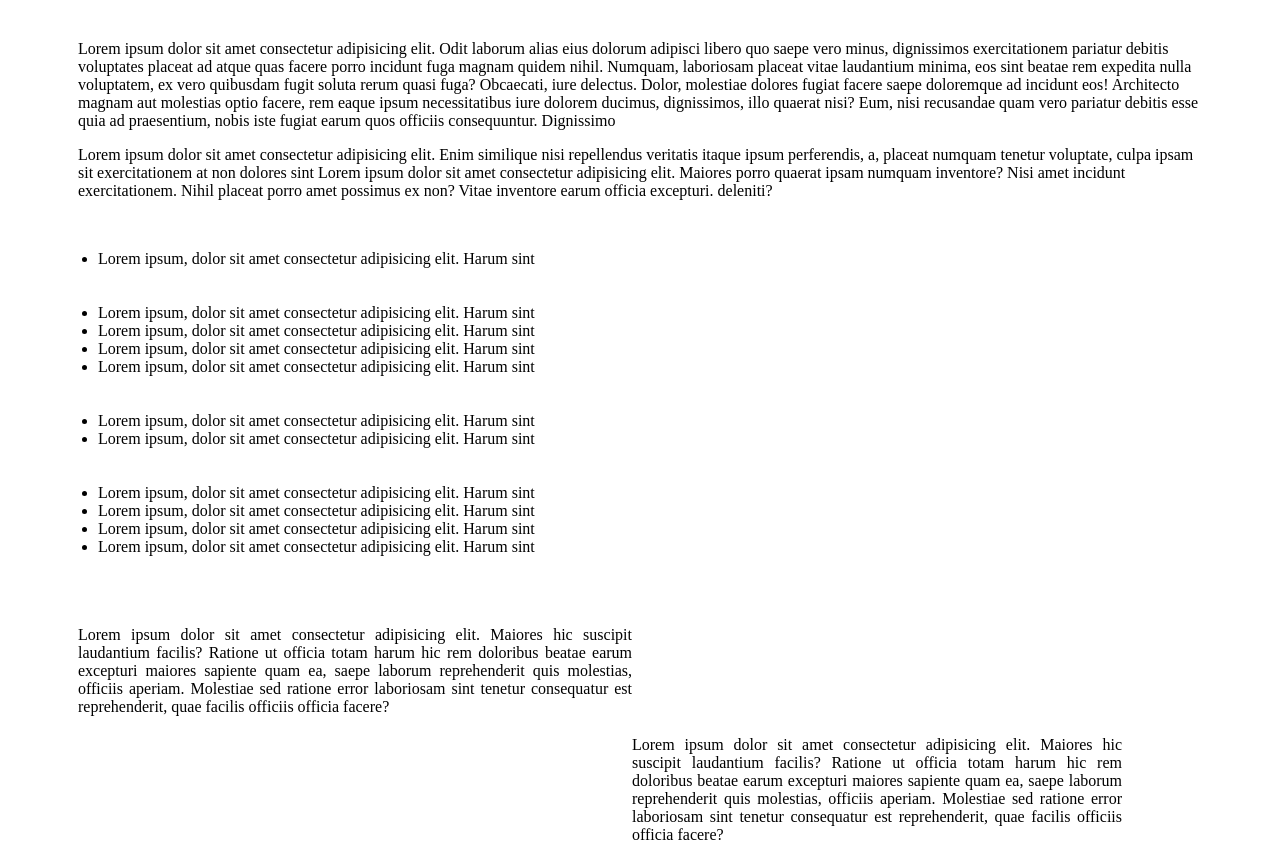
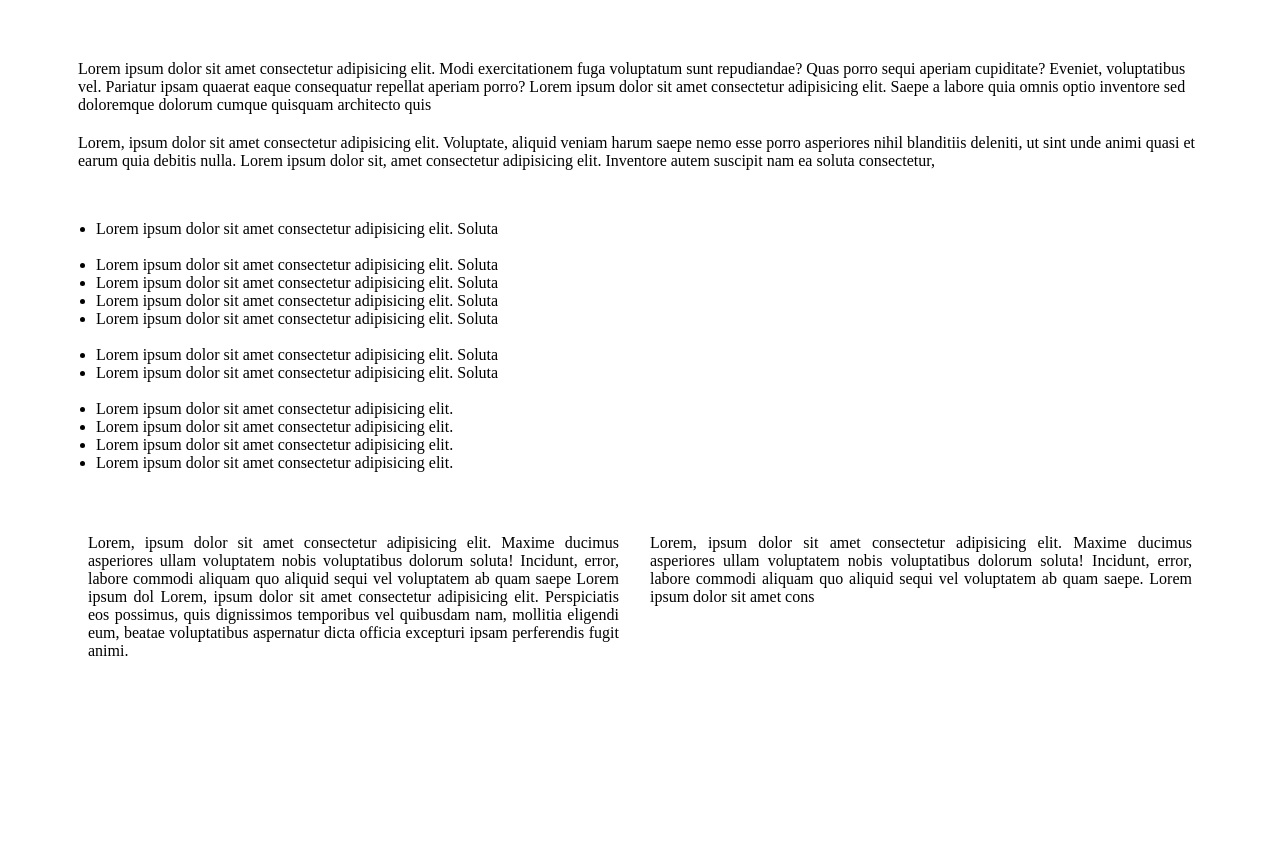
Before and after one commit to AbhishekCedcoss/Template1, a plain HTML site: page Index.html in a window 1280 px wide. After the commit the page ends 800 px from the top, so only its background shows below. Drawn offline with Linux system fonts and the light colour scheme.

Commit message:
Test~Pass

```diff
--- a/Index.html
+++ b/Index.html
@@ -1,115 +1,87 @@
 <!DOCTYPE html>
 <html lang="en">
   <head>
-    <title>Index</title>
+    <meta charset="UTF-8" />
+    <meta http-equiv="X-UA-Compatible" content="IE=edge" />
+    <meta name="viewport" content="width=device-width, initial-scale=1.0" />
+    <title>Template Design</title>
   </head>
   <body>
-    <div style="margin-top: 40px; margin-left: 70px; margin-right: 70px">
-      <p>
-        Lorem ipsum dolor sit amet consectetur adipisicing elit. Odit laborum
-        alias eius dolorum adipisci libero quo saepe vero minus, dignissimos
-        exercitationem pariatur debitis voluptates placeat ad atque quas facere
-        porro incidunt fuga magnam quidem nihil. Numquam, laboriosam placeat
-        vitae laudantium minima, eos sint beatae rem expedita nulla voluptatem,
-        ex vero quibusdam fugit soluta rerum quasi fuga? Obcaecati, iure
-        delectus. Dolor, molestiae dolores fugiat facere saepe doloremque ad
-        incidunt eos! Architecto magnam aut molestias optio facere, rem eaque
-        ipsum necessitatibus iure dolorem ducimus, dignissimos, illo quaerat
-        nisi? Eum, nisi recusandae quam vero pariatur debitis esse quia ad
-        praesentium, nobis iste fugiat earum quos officiis consequuntur.
-        Dignissimo
-      </p>
+    <div
+      style="
+        margin-left: 70px;
+        margin-right: 70px;
+        margin-top: 60px;
+        margin-bottom: 20px;
+      "
+    >
+      Lorem ipsum dolor sit amet consectetur adipisicing elit. Modi
+      exercitationem fuga voluptatum sunt repudiandae? Quas porro sequi aperiam
+      cupiditate? Eveniet, voluptatibus vel. Pariatur ipsam quaerat eaque
+      consequatur repellat aperiam porro? Lorem ipsum dolor sit amet consectetur
+      adipisicing elit. Saepe a labore quia omnis optio inventore sed doloremque
+      dolorum cumque quisquam architecto quis
     </div>
-    <div style="margin-top: 10px; margin-left: 70px; margin-right: 70px">
-      <p>
-        Lorem ipsum dolor sit amet consectetur adipisicing elit. Enim similique
-        nisi repellendus veritatis itaque ipsum perferendis, a, placeat numquam
-        tenetur voluptate, culpa ipsam sit exercitationem at non dolores sint
-        Lorem ipsum dolor sit amet consectetur adipisicing elit. Maiores porro
-        quaerat ipsam numquam inventore? Nisi amet incidunt exercitationem.
-        Nihil placeat porro amet possimus ex non? Vitae inventore earum officia
-        excepturi. deleniti?
-      </p>
+    <div style="margin-top: 5px; margin-left: 70px; margin-right: 70px">
+      Lorem, ipsum dolor sit amet consectetur adipisicing elit. Voluptate,
+      aliquid veniam harum saepe nemo esse porro asperiores nihil blanditiis
+      deleniti, ut sint unde animi quasi et earum quia debitis nulla. Lorem
+      ipsum dolor sit, amet consectetur adipisicing elit. Inventore autem
+      suscipit nam ea soluta consectetur,
     </div>
-    <div style="margin-top: 50px; margin-left: 50px; margin-right: 70px">
+    <div style="margin-top: 50px; margin-left: 48px; margin-right: 70px">
       <ul>
-        <li>
-          Lorem ipsum, dolor sit amet consectetur adipisicing elit. Harum sint
-        </li>
+        <li>Lorem ipsum dolor sit amet consectetur adipisicing elit. Soluta</li>
+        <br />
+        <li>Lorem ipsum dolor sit amet consectetur adipisicing elit. Soluta</li>
+        <li>Lorem ipsum dolor sit amet consectetur adipisicing elit. Soluta</li>
+        <li>Lorem ipsum dolor sit amet consectetur adipisicing elit. Soluta</li>
+        <li>Lorem ipsum dolor sit amet consectetur adipisicing elit. Soluta</li>
+        <br />
+        <li>Lorem ipsum dolor sit amet consectetur adipisicing elit. Soluta</li>
+        <li>Lorem ipsum dolor sit amet consectetur adipisicing elit. Soluta</li>
+        <br />
+        <li>Lorem ipsum dolor sit amet consectetur adipisicing elit. </li>
+        <li>Lorem ipsum dolor sit amet consectetur adipisicing elit. </li>
+        <li>Lorem ipsum dolor sit amet consectetur adipisicing elit. </li>
+        <li>Lorem ipsum dolor sit amet consectetur adipisicing elit. </li>
+      </ul>
       <br />
       <br />
-        <li>
-          Lorem ipsum, dolor sit amet consectetur adipisicing elit. Harum sint
-        </li>
-        <li>
-          Lorem ipsum, dolor sit amet consectetur adipisicing elit. Harum sint
-        </li>
-        <li>
-          Lorem ipsum, dolor sit amet consectetur adipisicing elit. Harum sint
-        </li>
-        <li>
-          Lorem ipsum, dolor sit amet consectetur adipisicing elit. Harum sint
-        </li>
-        <br />
-        <br />
-        <li>
-          Lorem ipsum, dolor sit amet consectetur adipisicing elit. Harum sint
-        </li>
-        <li>
-          Lorem ipsum, dolor sit amet consectetur adipisicing elit. Harum sint
-        </li>
-        <br />
-        <br />
-        <li>
-          Lorem ipsum, dolor sit amet consectetur adipisicing elit. Harum sint
-        </li>
-        <li>
-          Lorem ipsum, dolor sit amet consectetur adipisicing elit. Harum sint
-        </li>
-        <li>
-          Lorem ipsum, dolor sit amet consectetur adipisicing elit. Harum sint
-        </li>
-        <li>
-          Lorem ipsum, dolor sit amet consectetur adipisicing elit. Harum sint
-        </li>
-      </ul>
     </div>
-    <br />
-    <br />
-    <br />
+    <div style="width: 100%; display: inline">
       <div
         style="
-        margin: top 10px;
-        margin-right: 40px;
           margin-left: 70px;
-        width: 554px;
-        margin-bottom: 20px;
+          width: 42%;
+          height: 100%;
           float: left;
           text-align: justify;
+          padding: 10px;
         "
       >
-      Lorem ipsum dolor sit amet consectetur adipisicing elit.
-      Maiores hic suscipit laudantium facilis? Ratione ut officia
-      totam harum hic rem doloribus beatae earum excepturi maiores
-      sapiente quam ea, saepe laborum reprehenderit quis molestias,
-      officiis aperiam. Molestiae sed ratione error laboriosam sint tenetur
-      consequatur est reprehenderit, quae facilis officiis officia facere?
+        Lorem, ipsum dolor sit amet consectetur adipisicing elit. Maxime ducimus
+        asperiores ullam voluptatem nobis voluptatibus dolorum soluta! Incidunt,
+        error, labore commodi aliquam quo aliquid sequi vel voluptatem ab quam
+        saepe Lorem ipsum dol Lorem, ipsum dolor sit amet consectetur
+        adipisicing elit. Perspiciatis eos possimus, quis dignissimos temporibus
+        vel quibusdam nam, mollitia eligendi eum, beatae voluptatibus aspernatur
+        dicta officia excepturi ipsam perferendis fugit animi.
       </div>
       <div
         style="
-        margin: top 10px;
-        margin-right:150px;
-        margin-left: 30px;
-        width: 490px;
-        margin-bottom: 20px;
-        float: right;
+          margin-left: 50%;
+          height: 100%;
+          margin-right: 70px;
           text-align: justify;
+          padding: 10px;
         "
       >
-    Lorem ipsum dolor sit amet consectetur adipisicing elit. Maiores hic
-    suscipit laudantium facilis? Ratione ut officia totam harum hic rem doloribus
-    beatae earum excepturi maiores sapiente quam ea, saepe laborum reprehenderit
-    quis molestias, officiis aperiam. Molestiae sed ratione error laboriosam sint
-    tenetur consequatur est reprehenderit, quae facilis officiis officia facere?
+        Lorem, ipsum dolor sit amet consectetur adipisicing elit. Maxime ducimus
+        asperiores ullam voluptatem nobis voluptatibus dolorum soluta! Incidunt,
+        error, labore commodi aliquam quo aliquid sequi vel voluptatem ab quam
+        saepe. Lorem ipsum dolor sit amet cons
+      </div>
+    </div>
   </body>
 </html>
```
Lines whose indentation alone changed are shown as unchanged.
